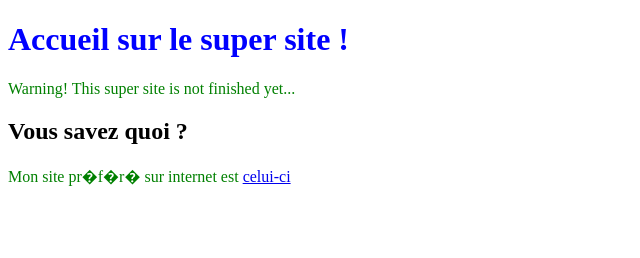
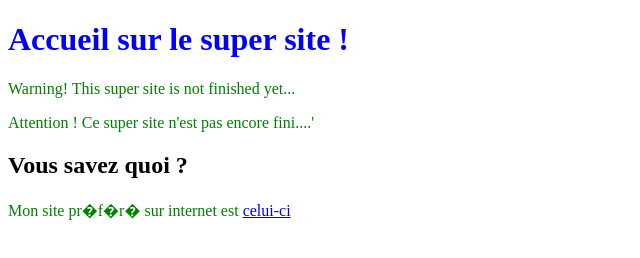
Before and after one commit to ThomasChorel/collaboration, a plain HTML site: page index.html in a window 1280 px wide. Shown: the whole page, without its empty margins (0-640 px from the left). Drawn offline with Linux system fonts and the light colour scheme.

Commit message:
Traduction

```diff
--- a/index.html
+++ b/index.html
@@ -7,10 +7,9 @@
 </head>
 <body>
     <h1>Accueil sur le super site !</h1>
-    <!-- TODO 1a: traduire le paragraphe en fran�ais -->
     <p>Warning! This super site is not finished yet...</p>
+    <p>Attention ! Ce super site n'est pas encore fini....'</p>
     <h2>Vous savez quoi ?</h2>
     <p>Mon site pr�f�r� sur internet est <a href="http://www.thomas.com">celui-ci</a></p>
-    <!-- TODO 2: changer le lien vers votre site pr�f�r� -->
 </body>
 </html>
```
